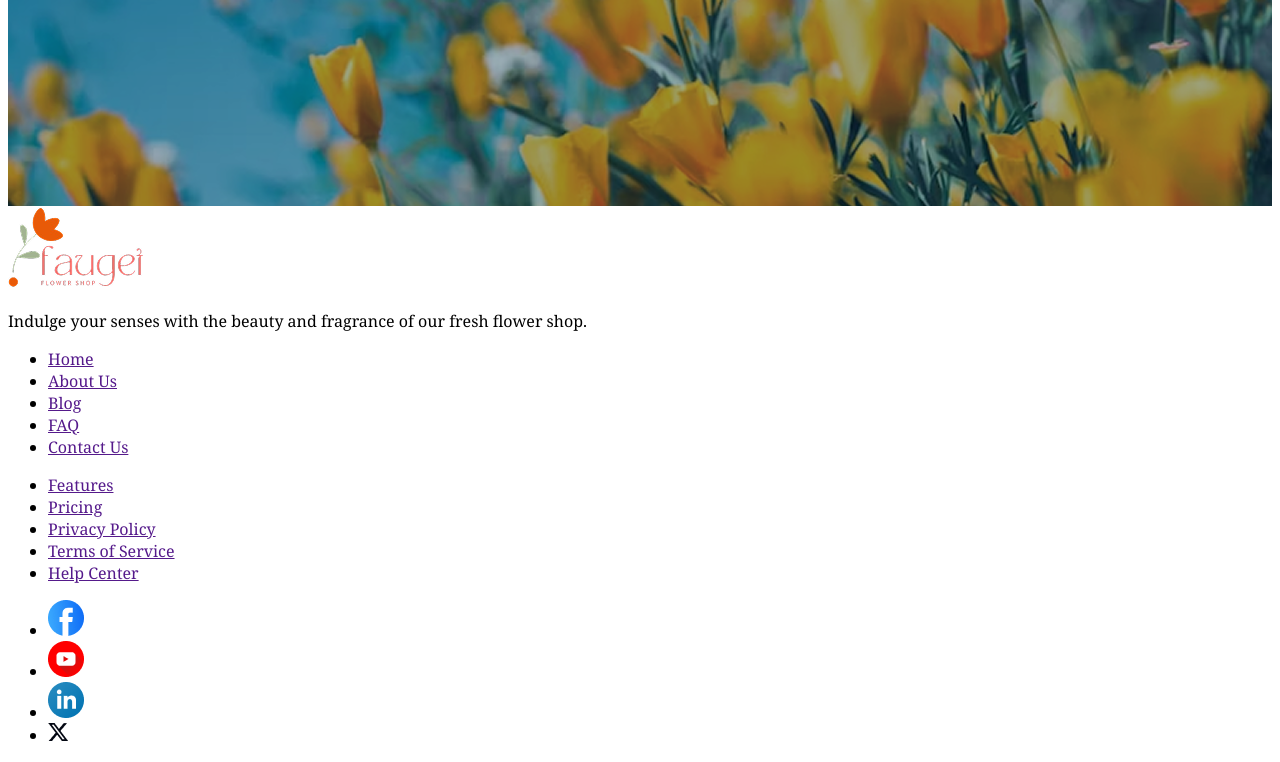
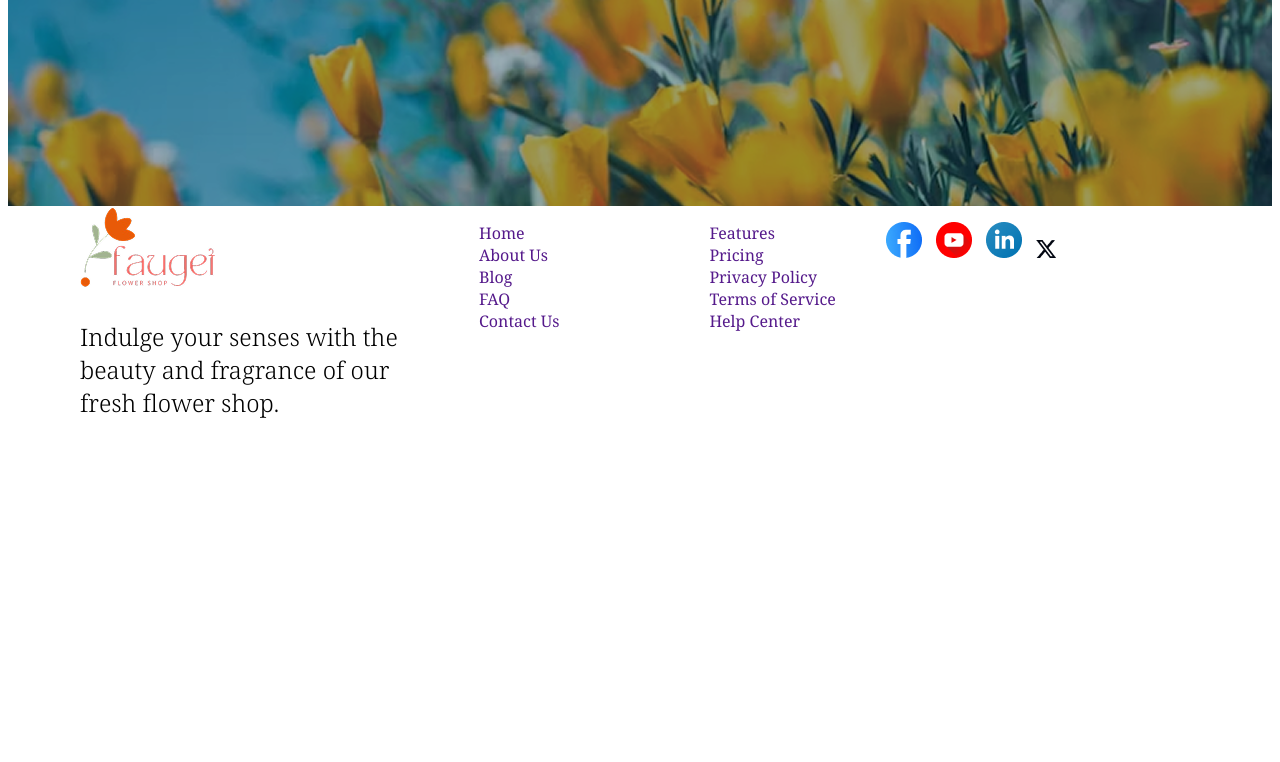
Before and after one commit to symun2022/B12A02-Responsive-Flowers-symun-assignment, a plain HTML site: page index.html in a window 1280 px wide. Shown: the part 3637-4399 px from the top of the page. After the commit the page ends 4099 px from the top, so only its background shows below. Drawn offline with Linux system fonts and the light colour scheme.

Commit message:
footer section style updated

```diff
--- a/style.css
+++ b/style.css
@@ -203,3 +203,36 @@ input[type=text]{
     border: none;
     margin-left: -5px;
 }
+.footer-container{
+    width: 1120px;
+    height: 248px;
+    margin: 0 auto;
+    display: flex;
+}
+.about{
+    width: 359px;
+    height: 169px;
+    font-weight: 300;
+    font-size: 1.5rem;
+}
+.footer-menue{
+    display: flex;
+    gap: 110px;
+}
+.footer-menue  ul li{
+    list-style: none;
+
+}
+.footer-menue  ul li a{
+    text-decoration: none;
+    margin-top: 5px;
+}
+/* .social-link ul{
+    display: flex;
+    justify-content: end;
+} */
+.social-link ul li{
+    display: inline;
+    margin-left: 10px;
+
+}
```
